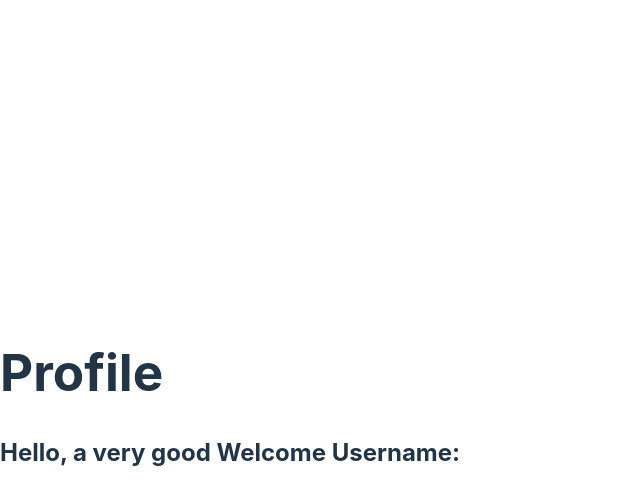
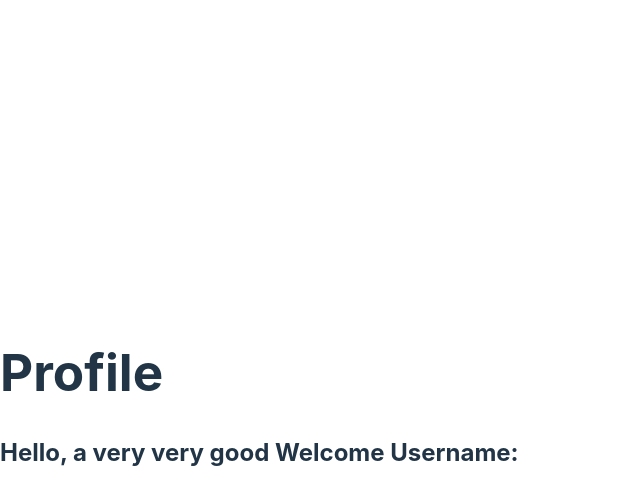
Before and after one commit to HarshavKoka/useContext-project, a React (Vite) app: page / in a window 1280 px wide. Both pictures are taken after a click on the button "Login". Shown: the top 504 px of the page, without its empty margins (0-640 px from the left). Built offline with nearby package versions, Linux system fonts and the light colour scheme.

Commit message:
very cool change

```diff
--- a/src/Profile.jsx
+++ b/src/Profile.jsx
@@ -7,7 +7,7 @@ function Profile() {
     return (
         <>
             <h1>Profile</h1>
-            <h2>Hello, a very good Welcome Username: {username}</h2>
+            <h2>Hello, a very very good Welcome Username: {username}</h2>
         </>
     );
 }
```
